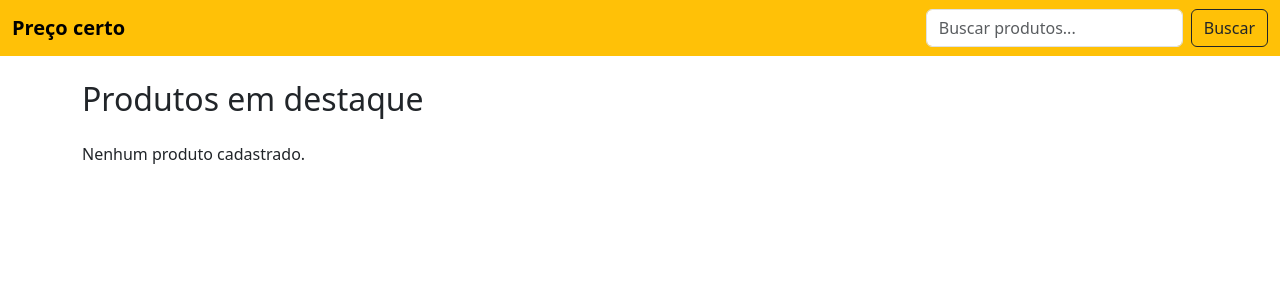
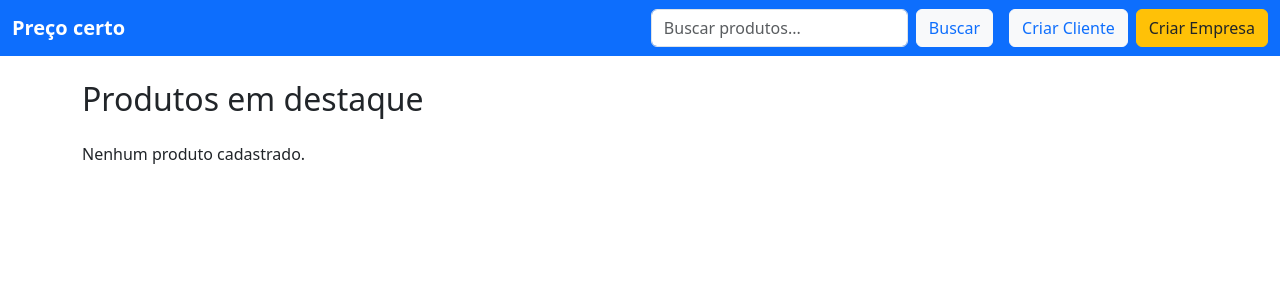
Before and after one commit to ThiagoSanTh/PrecoCerto, a Django app: page / in a window 1280 px wide. Shown: the top 300 px of the page. Run offline with Django 4.2, Linux system fonts and the light colour scheme; data that the repository does not hold is empty.

Commit message:
Paginas de Criar cliente e empresa adicionadas

```diff
--- a/Projeto/inicialPrecoCerto/templates/precocerto/home.html
+++ b/Projeto/inicialPrecoCerto/templates/precocerto/home.html
@@ -7,13 +7,17 @@
     <link rel="stylesheet" href="https://cdn.jsdelivr.net/npm/bootstrap@5.3.3/dist/css/bootstrap.min.css">
 </head>
 <body>
-    <nav class="navbar navbar-expand-lg navbar-warning bg-warning">
+    <nav class="navbar navbar-expand-lg navbar-dark bg-primary">
         <div class="container-fluid">
             <a class="navbar-brand fw-bold" href="#">Preço certo</a>
-            <form class="d-flex" role="search">
+            <form class="d-flex ms-auto me-3" role="search">
                 <input class="form-control me-2" type="search" placeholder="Buscar produtos..." aria-label="Search">
-                <button class="btn btn-outline-dark" type="submit">Buscar</button>
+                <button class="btn btn-light text-primary" type="submit">Buscar</button>
             </form>
+            <div class="d-flex">
+                <a href="#" class="btn btn-light text-primary me-2">Criar Cliente</a>
+                <a href="#" class="btn btn-warning text-dark">Criar Empresa</a>
+            </div>
         </div>
     </nav>
     <div class="container mt-4">
@@ -31,7 +35,7 @@
                         <h5 class="card-title">{{ produto.nome }}</h5>
                         <p class="card-text">{{ produto.descricao|truncatechars:80 }}</p>
                         <p class="card-text fw-bold text-success">R$ {{ produto.preco }}</p>
-                        <a href="#" class="btn btn-primary">Ver detalhes</a>
+                        <a href="#" class="btn btn-outline-primary">Ver detalhes</a>
                     </div>
                 </div>
             </div>
--- /dev/null
+++ b/Projeto/package.json
@@ -0,0 +1,5 @@
+{
+  "dependencies": {
+    "bootstrap": "^5.3.6"
+  }
+}
```
Also changed, not shown: Projeto/inicialPrecoCerto/templates/precocerto/criar_cliente.html (added), Projeto/inicialPrecoCerto/templates/precocerto/criar_empresa.html (added), Projeto/package-lock.json (added).
